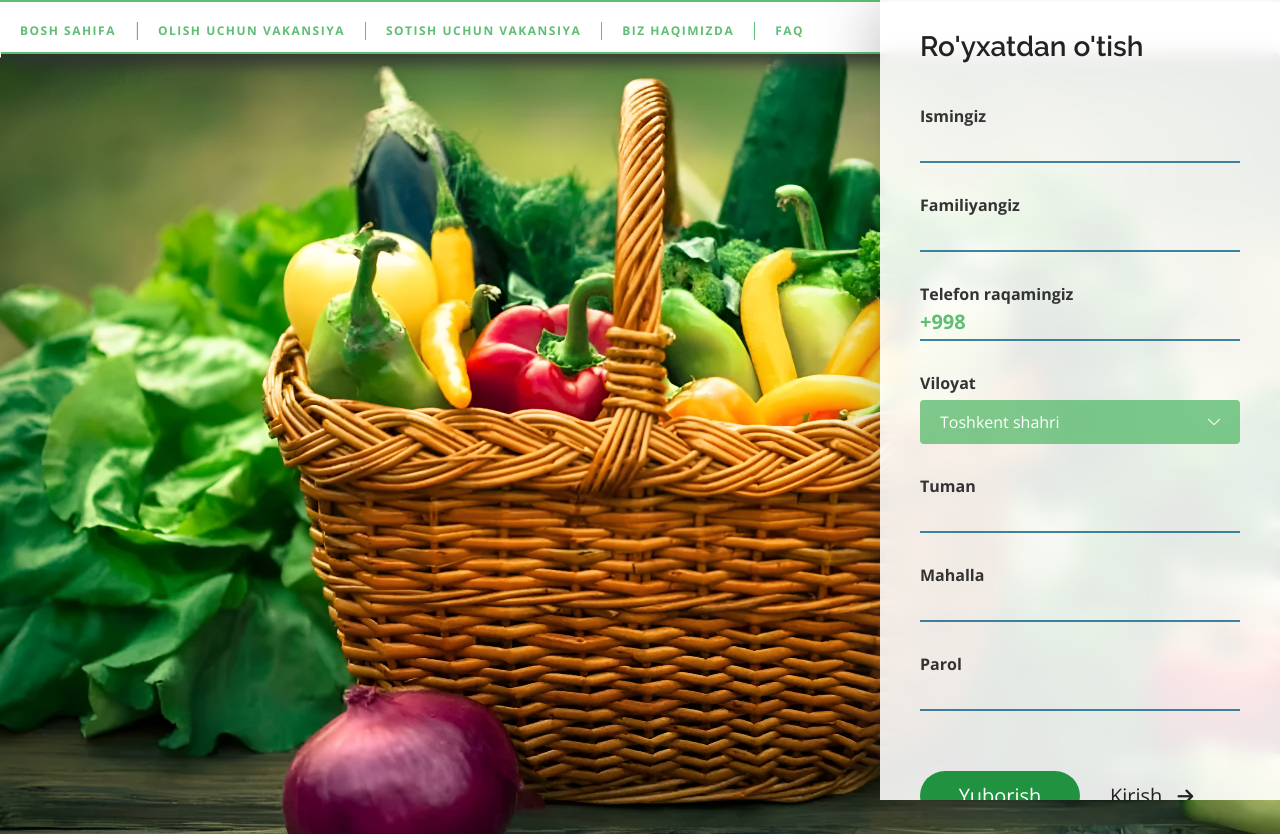
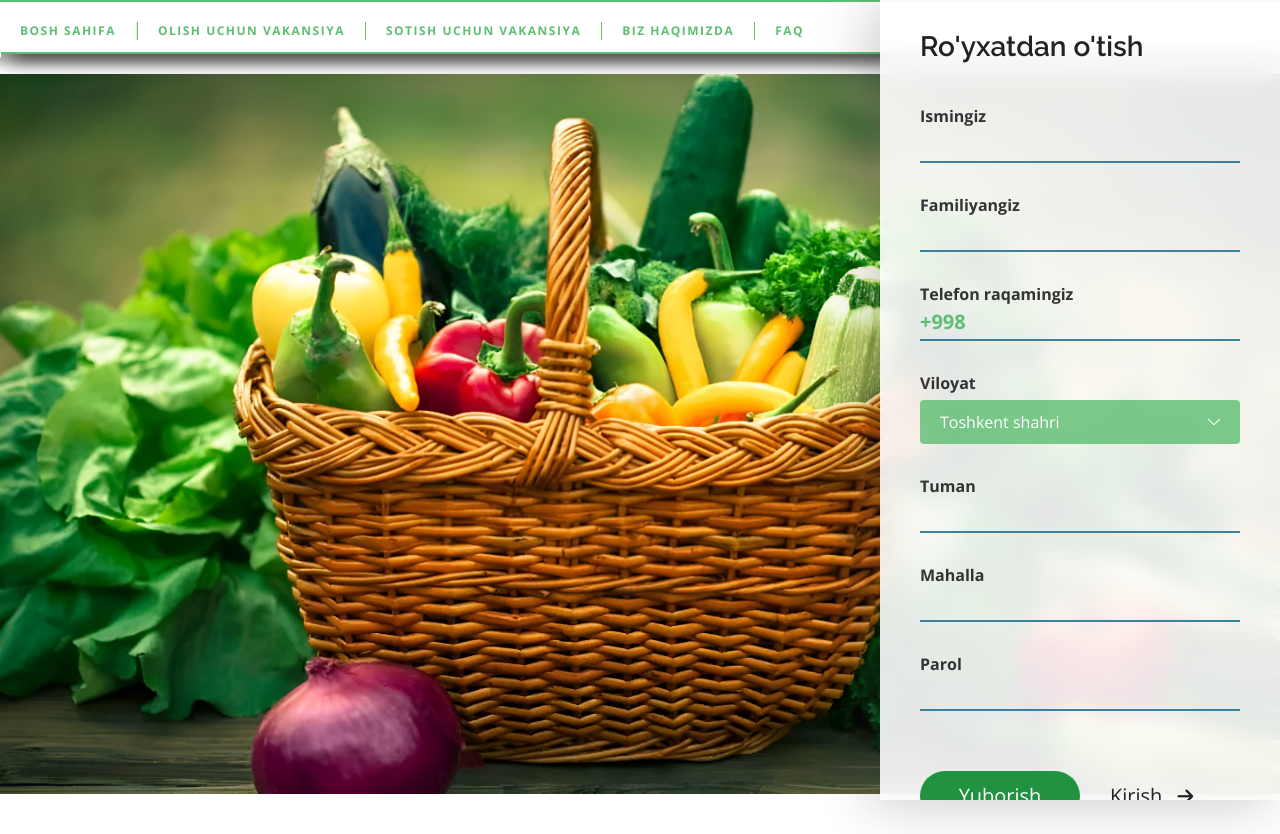
Before and after one commit to EhsonjonKomiljonov/green-sale, a React (Vite) app: page /register in a window 1280 px wide. Built offline with nearby package versions, Linux system fonts and the light colour scheme.

Commit message:
edit login and register pages

```diff
--- a/src/components/Header/Header.jsx
+++ b/src/components/Header/Header.jsx
@@ -167,9 +167,9 @@ export const Header = () => {
           <button
             onClick={() => {
               setTimeout(() => {
+                location.reload();
                 dispatch(removeToken());
                 localStorage.removeItem('token');
-                location.reload();
               }, 3000);
             }}
           >
--- a/src/pages/Login/Login.jsx
+++ b/src/pages/Login/Login.jsx
@@ -183,8 +183,8 @@ export const Login = () => {
 
                 <div className="btn-box">
                   <GreenButton text="Yuborish" type="submit" />
-                  <Link to="/login">
-                    Ro'yxatdan o'tish{' '}
+                  <Link to="/register">
+                    Ro'yxatdan o'tish
                     <i className="fa-solid fa-arrow-right"></i>
                   </Link>
                 </div>
--- a/src/pages/Login/login.scss
+++ b/src/pages/Login/login.scss
@@ -84,11 +84,11 @@
 
     span {
       position: absolute;
-      top: 30px;
+      top: 60px;
       right: 0;
       color: #e74646;
       font-weight: 600;
-      font-size: 12px;
+      font-size: 11.5px;
     }
 
     div.phone {
--- a/src/pages/Register/register.scss
+++ b/src/pages/Register/register.scss
@@ -13,7 +13,7 @@
     background-image: url('../../assets/images/bg-register.png');
     background-repeat: no-repeat;
     background-position: left center;
-    background-size: 100% cover;
+    background-size: 100%;
   }
 
   &__form-box {
@@ -81,7 +81,7 @@
 
     span {
       position: absolute;
-      top: 30px;
+      top: 60px;
       right: 0;
       color: #e74646;
       font-weight: 600;
@@ -144,6 +144,10 @@
   .sign-up {
     &__form-box {
       max-width: 400px;
+
+      span {
+        font-size: 11px;
+      }
     }
   }
 }
@@ -206,7 +210,7 @@
 
   .sign-up {
     &__form-box {
-      padding: 0 0 0 30px;
+      padding: 0 ;
       z-index: 4;
 
       h2 {
@@ -225,7 +229,7 @@
   }
 }
 
-@media screen and (max-width: 370px) {
+@media screen and (max-width: 375px) {
   .sign-up__form-box {
     h2 {
       font-size: 24px !important;
@@ -236,5 +240,9 @@
       border-radius: 30px !important;
       font-size: 18px !important;
     }
+
+    span {
+      font-size: 9.3px;
+    }
   }
 }
```
